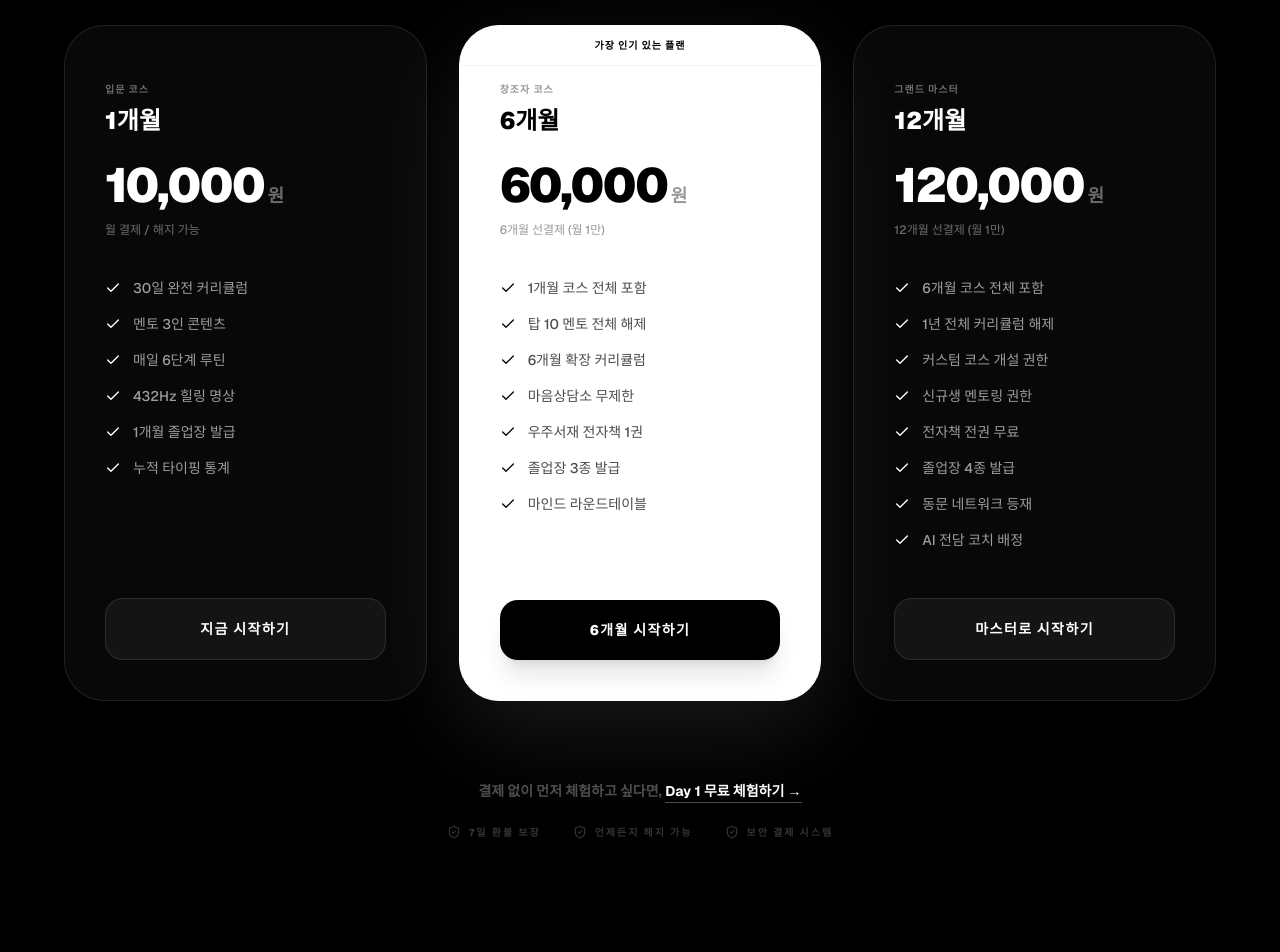
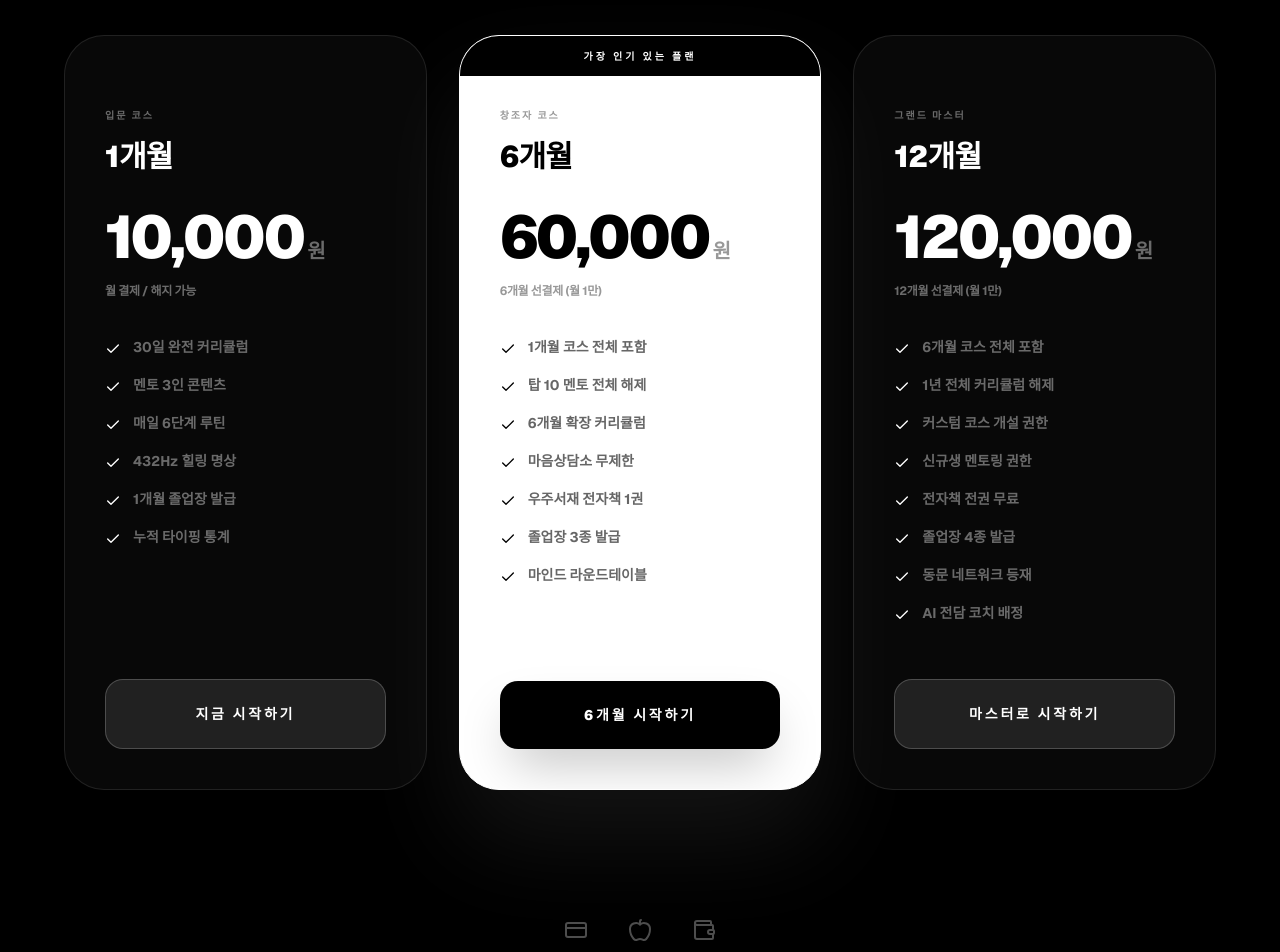
Before and after one commit to misoblue2/cosmos-mindset, a Next.js app: page /pricing in a window 1280 px wide. Shown: the part 440-1392 px from the top of the page. Built offline with nearby package versions, Linux system fonts and the light colour scheme.

Commit message:
feat: v2.0 기획안 반영 - 하이엔드 B&W 수강 플랜 페이지 및 결제 로직 구체화

```diff
--- a/src/app/pricing/page.tsx
+++ b/src/app/pricing/page.tsx
@@ -1,10 +1,12 @@
 "use client";
 import { motion } from 'framer-motion';
-import { Check, Sparkles, Star, Zap, ShieldCheck } from 'lucide-react';
+import { Check, Sparkles, Star, Zap, ShieldCheck, CreditCard, Apple, Wallet } from 'lucide-react';
 import Link from 'next/link';
+import { useState } from 'react';
 
 const PLANS = [
   {
+    id: "monthly",
     name: "입문 코스",
     duration: "1개월",
     price: "10,000",
@@ -21,6 +23,7 @@ const PLANS = [
     btnText: "지금 시작하기"
   },
   {
+    id: "sixMonth",
     name: "창조자 코스",
     duration: "6개월",
     price: "60,000",
@@ -39,6 +42,7 @@ const PLANS = [
     btnText: "6개월 시작하기"
   },
   {
+    id: "annual",
     name: "그랜드 마스터",
     duration: "12개월",
     price: "120,000",
@@ -59,9 +63,21 @@ const PLANS = [
 ];
 
 export default function PricingPage() {
+  const [loading, setLoading] = useState<string | null>(null);
+
+  const handleCheckout = async (planId: string) => {
+    setLoading(planId);
+    // 실제 구현 시 여기에 /api/create-checkout-session 호출 로직 추가
+    console.log(`Processing checkout for ${planId}`);
+    setTimeout(() => {
+      alert("결제 시스템 연동을 위해 Stripe API 키 설정이 필요합니다. 전송해주신 기획서의 로직을 백엔드에 안전하게 이식하겠습니다.");
+      setLoading(null);
+    }, 1000);
+  };
+
   return (
     <div className="min-h-screen bg-black text-white pt-24 pb-32 px-6 overflow-hidden">
-      {/* 배경 장식 - 블랙&화이트 심플 라인 컨셉 */}
+      {/* 배경 라인 컨셉 */}
       <div className="absolute inset-0 pointer-events-none opacity-20">
         <div className="absolute top-0 left-0 w-full h-px bg-gradient-to-r from-transparent via-white/10 to-transparent" />
       </div>
@@ -75,8 +91,8 @@ export default function PricingPage() {
           >
             <Zap size={14} /> membership plans
           </motion.div>
-          <h1 className="text-4xl md:text-6xl font-black tracking-tighter">코스믹마인드 플랜</h1>
-          <p className="text-white/40 text-lg max-w-xl mx-auto leading-relaxed">
+          <h1 className="text-4xl md:text-7xl font-black tracking-tighter mb-4">코스믹마인드 플랜</h1>
+          <p className="text-white/40 text-lg md:text-xl max-w-xl mx-auto leading-relaxed font-medium">
             매일 20분. 30일이면 완전히 다른 뇌가 됩니다.<br/>
             당신의 변화에 가장 적합한 플랜을 선택하세요.
           </p>
@@ -91,54 +107,68 @@ export default function PricingPage() {
               transition={{ delay: i * 0.1 }}
               className={`relative flex flex-col p-10 rounded-[2.5rem] border transition-all duration-500 overflow-hidden group ${
                 plan.highlight
-                  ? 'bg-white text-black border-white shadow-[0_30px_100px_rgba(255,255,255,0.1)]'
-                  : 'bg-white/[0.03] border-white/10 hover:border-white/20 text-white'
+                  ? 'bg-white text-black border-white shadow-[0_50px_100px_rgba(255,255,255,0.08)]'
+                  : 'bg-white/[0.03] border-white/10 hover:border-white/30 text-white'
               }`}
             >
               {plan.badge && (
-                <div className="absolute top-0 left-0 right-0 h-10 bg-white text-black border-b border-black/5 text-[10px] font-black flex items-center justify-center tracking-widest uppercase">
+                <div className="absolute top-0 left-0 right-0 h-10 bg-black text-white text-[10px] font-black flex items-center justify-center tracking-[0.3em] uppercase">
                    {plan.badge}
                 </div>
               )}
 
-              <div className="mt-4 mb-10">
-                <div className="text-[10px] font-black tracking-widest opacity-40 uppercase mb-2">{plan.name}</div>
-                <h3 className="text-2xl font-black mb-6">{plan.duration}</h3>
+              <div className="mt-8 mb-10">
+                <div className={`text-[10px] font-black tracking-[0.2em] uppercase mb-4 ${plan.highlight ? 'text-black/40' : 'text-white/40'}`}>
+                  {plan.name}
+                </div>
+                <h3 className="text-3xl font-black mb-8 tracking-tight">{plan.duration}</h3>
                 <div className="flex items-baseline gap-1">
-                  <span className={`text-5xl font-black tracking-tighter ${plan.highlight ? 'text-black' : 'text-white'}`}>{plan.price}</span>
-                  <span className="text-lg opacity-40 font-bold">원</span>
+                  <span className={`text-6xl font-black tracking-tighter ${plan.highlight ? 'text-black' : 'text-white'}`}>
+                    {plan.price}
+                  </span>
+                  <span className="text-xl opacity-40 font-black">원</span>
                 </div>
-                <div className="text-xs opacity-40 mt-3 font-medium">{plan.billing}</div>
+                <div className="text-xs opacity-40 mt-4 font-bold tracking-tight">{plan.billing}</div>
               </div>
 
-              <ul className="space-y-4 mb-12 flex-1">
+              <ul className="space-y-5 mb-14 flex-1">
                 {plan.features.map((f, fi) => (
-                  <li key={fi} className={`flex items-center gap-3 text-sm font-medium transition-colors ${plan.highlight ? 'text-black/70' : 'text-white/60 group-hover:text-white'}`}>
-                    <Check size={16} className={`${plan.highlight ? 'text-black' : 'text-white'} shrink-0`} />
+                  <li key={fi} className={`flex items-start gap-3 text-sm font-bold leading-tight transition-colors ${plan.highlight ? 'text-black/60' : 'text-white/40 group-hover:text-white'}`}>
+                    <Check size={16} className={`${plan.highlight ? 'text-black' : 'text-white'} shrink-0 mt-0.5`} />
                     {f}
                   </li>
                 ))}
               </ul>
 
-              <button className={`w-full py-5 rounded-2xl font-black text-sm tracking-widest transition-all ${
+              <button
+                onClick={() => handleCheckout(plan.id)}
+                disabled={loading !== null}
+                className={`w-full py-6 rounded-2xl font-black text-sm tracking-[0.2em] uppercase transition-all flex items-center justify-center gap-2 ${
                 plan.highlight
-                  ? 'bg-black text-white hover:scale-[1.02] shadow-xl'
-                  : 'bg-white/5 border border-white/10 text-white hover:bg-white/10'
+                  ? 'bg-black text-white hover:scale-[1.03] active:scale-95 shadow-2xl'
+                  : 'bg-white/10 border border-white/20 text-white hover:bg-white hover:text-black hover:scale-[1.03] active:scale-95'
               }`}>
-                {plan.btnText}
+                {loading === plan.id ? "연결 중..." : plan.btnText}
               </button>
             </motion.div>
           ))}
         </div>
 
-        <div className="mt-20 text-center space-y-6">
+        <div className="mt-32 text-center space-y-10">
+           <div className="flex items-center justify-center gap-10 opacity-30 invert brightness-0">
+             <CreditCard size={24} />
+             <Apple size={24} />
+             <Wallet size={24} />
+           </div>
+
            <p className="text-white/30 text-sm font-bold">
-             결제 없이 먼저 체험하고 싶다면, <Link href="/training/day1" className="text-white border-b border-white/30 pb-0.5">Day 1 무료 체험하기 →</Link>
+             결제 없이 먼저 체험하고 싶다면, <Link href="/training/day1" className="text-white border-b border-white/30 pb-0.5 hover:text-white/80 transition-colors">Day 1 무료 체험하기 →</Link>
            </p>
-           <div className="flex flex-wrap justify-center gap-8 text-[10px] font-black text-white/20 tracking-[0.2em] uppercase">
-              <span className="flex items-center gap-2"><ShieldCheck size={14} /> 7일 환불 보장</span>
-              <span className="flex items-center gap-2"><ShieldCheck size={14} /> 언제든지 해지 가능</span>
-              <span className="flex items-center gap-2"><ShieldCheck size={14} /> 보안 결제 시스템</span>
+
+           <div className="flex flex-wrap justify-center gap-12 text-[10px] font-black text-white/20 tracking-[0.4em] uppercase">
+              <span className="flex items-center gap-2"><ShieldCheck size={14} /> 7-Day Guarantee</span>
+              <span className="flex items-center gap-2"><ShieldCheck size={14} /> Secure Payment</span>
+              <span className="flex items-center gap-2"><ShieldCheck size={14} /> Cancel Anytime</span>
            </div>
         </div>
       </div>
```
